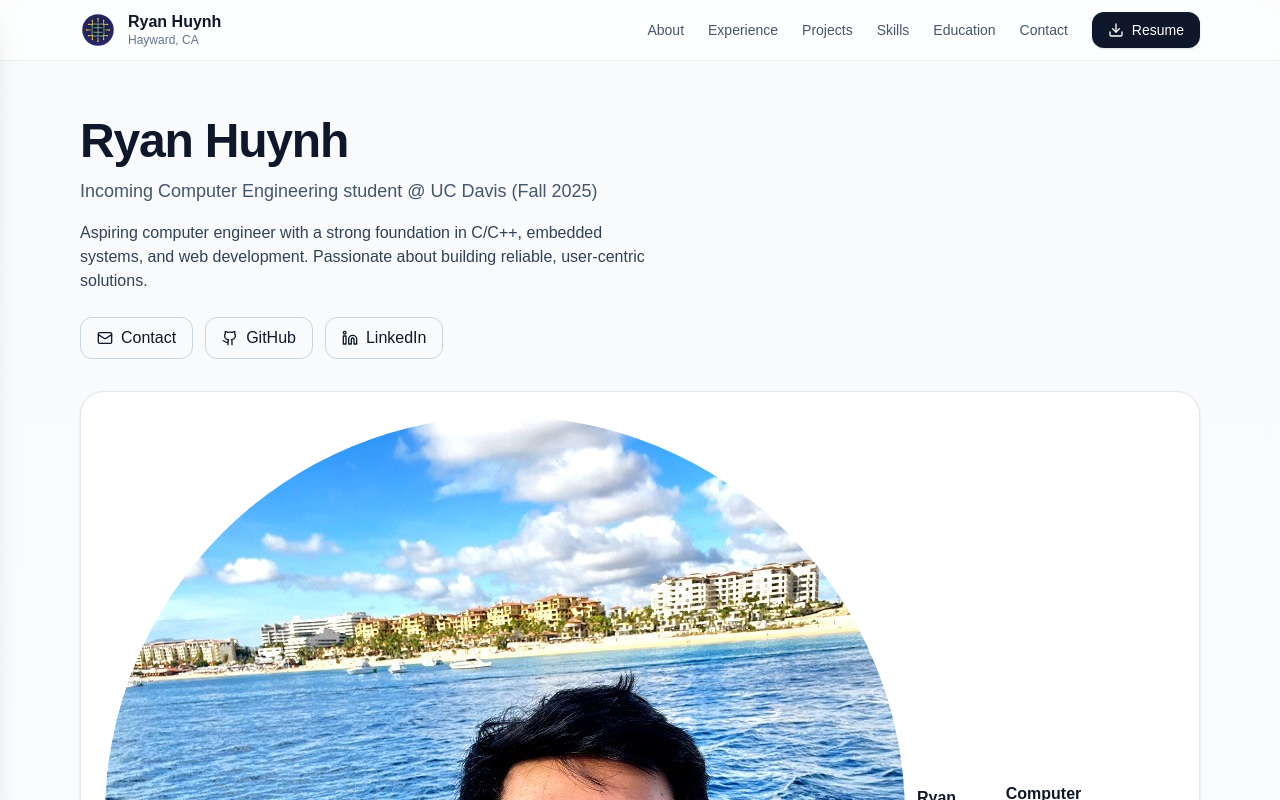
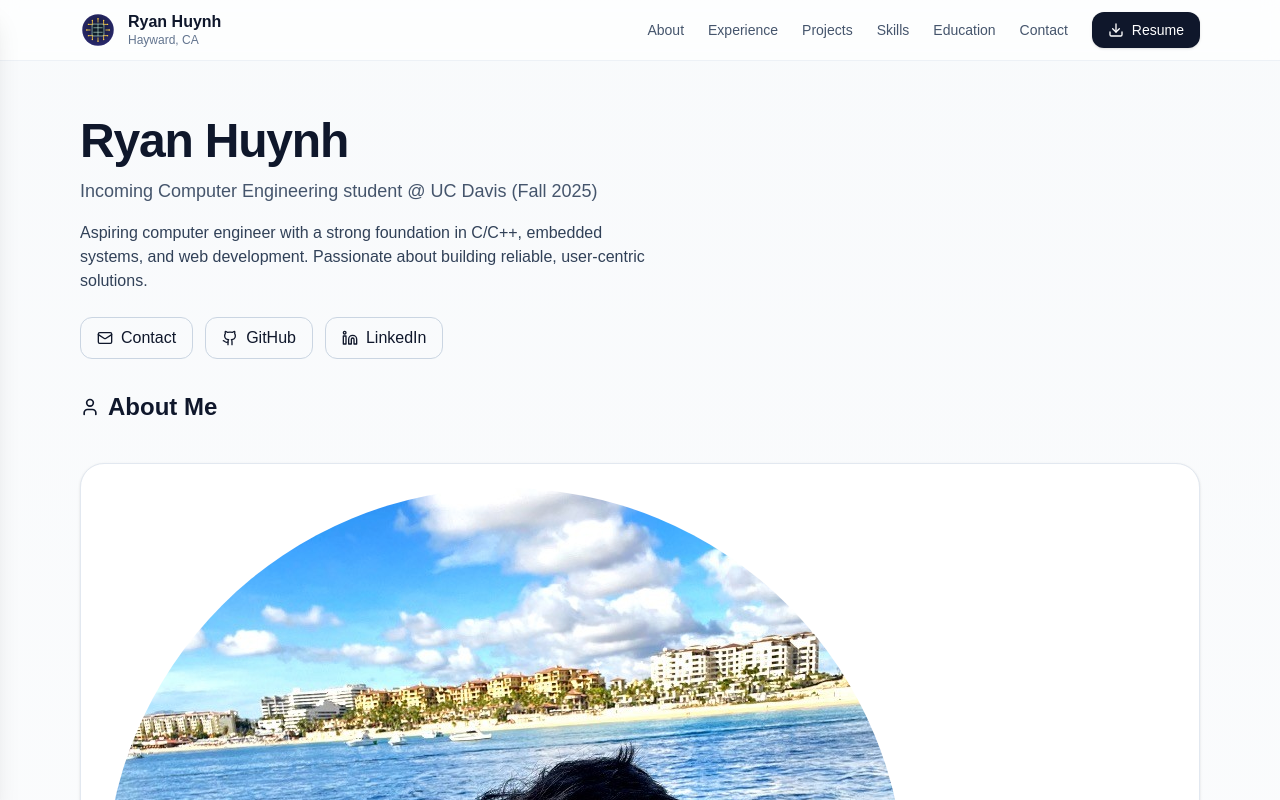
Before and after one commit to ryanhuynh02/ryan-portfolio, a Next.js app: page / in a window 1280 px wide. Shown: the top 800 px of the page. Built offline with nearby package versions, Linux system fonts and the light colour scheme.

Commit message:
Add about

```diff
--- a/src/app/page.tsx
+++ b/src/app/page.tsx
@@ -1,6 +1,7 @@
 "use client";
 import React, { useState, useEffect } from "react";
 import Image from "next/image";
+import { User } from "lucide-react"
 import { Menu, X, Mail, Github, Linkedin, Download, School, Briefcase, Cpu, Rocket, ChevronRight } from "lucide-react";
 
 // Tailwind is available by default in this canvas preview environment.
@@ -227,6 +228,10 @@ export default function Portfolio() {
                 <Linkedin className="size-4" /> LinkedIn
               </a>
             </div>
+            <div className="flex items-center gap-2 mt-8 mb-2">
+              <User className="size-5" />
+              <h2 className="text-2xl font-bold">About Me</h2>
+            </div>
           </div>
           <div className="relative">
             <div className="rounded-3xl border border-slate-200 bg-white p-6 shadow-sm">
```
